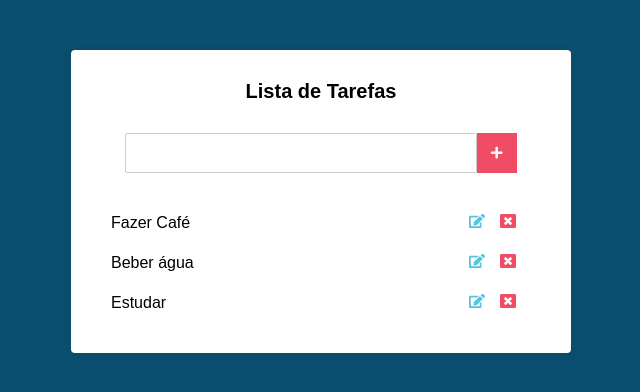
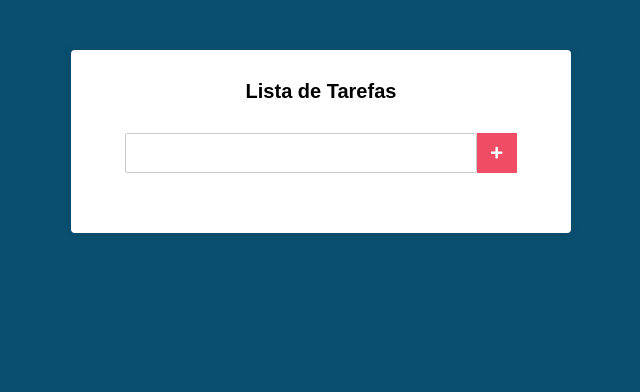
Before and after one commit to MatheusWFranca/todo-list, a React (Create React App) app: page / in a window 1280 px wide. Shown: the top 392 px of the page, without its empty margins (319-959 px from the left). Built offline with nearby package versions, Linux system fonts and the light colour scheme.

Commit message:
Delete function

```diff
--- a/src/components/Main.css
+++ b/src/components/Main.css
@@ -78,3 +78,8 @@
   color: #fff;
   transition-duration: 0.6s;
 }
+
+.tarefas li span {
+  display: flex;
+  align-items: center;
+}
--- a/src/components/Main.js
+++ b/src/components/Main.js
@@ -11,16 +11,42 @@ import './Main.css';
 export default class Main extends Component {
   state = {
     novaTarefa: '',
-    tarefas: [
-      'Fazer Café',
-      'Beber água',
-      'Estudar',
-    ],
+    tarefas: [],
   };
+
+  // adicionar tarefas
+  handleSubmit = (event) => {
+    event.preventDefault();
+    const { tarefas } = this.state;
+    let { novaTarefa } = this.state;
+    novaTarefa = novaTarefa.trim();
+
+    if (tarefas.indexOf(novaTarefa) !== -1) return;
+
+    const novaTarefas = [...tarefas];
+
+    this.setState({
+      tarefas: [...novaTarefas, novaTarefa],
+    });
+  }
 
   handleChange = (event) => {
     this.setState({
       novaTarefa: event.target.value,
+    });
+  }
+
+  handleEdit = (event, index) => {
+
+  }
+
+  handleDelete = (event, index) => {
+    const { tarefas } = this.state;
+    const novaTarefas = [...tarefas];
+    novaTarefas.splice(index, 1);
+
+    this.setState({
+      tarefas: [...novaTarefas],
     });
   }
 
@@ -31,7 +57,7 @@ export default class Main extends Component {
       <div className="main">
         <h1>Lista de Tarefas</h1>
 
-        <form action="#" className="form">
+        <form onSubmit={this.handleSubmit} action="#" className="form">
           <input
             onChange={this.handleChange}
             type="text"
@@ -43,13 +69,19 @@ export default class Main extends Component {
         </form>
 
         <ul className="tarefas">
-          {tarefas.map((tarefa) => (
+          {tarefas.map((tarefa, index) => (
             <li key={tarefa}>
               {tarefa}
-              <div>
-                <FaEdit className="edit" />
-                <FaWindowClose className="delete" />
-              </div>
+              <span>
+                <FaEdit
+                  onClick={(event) => this.handleEdit(event, index)}
+                  className="edit"
+                />
+                <FaWindowClose
+                  onClick={(event) => this.handleDelete(event, index)}
+                  className="delete"
+                />
+              </span>
             </li>
           ))}
         </ul>
```
Also changed, not shown: 1 other file (tests, documents, lock files or other folders).
